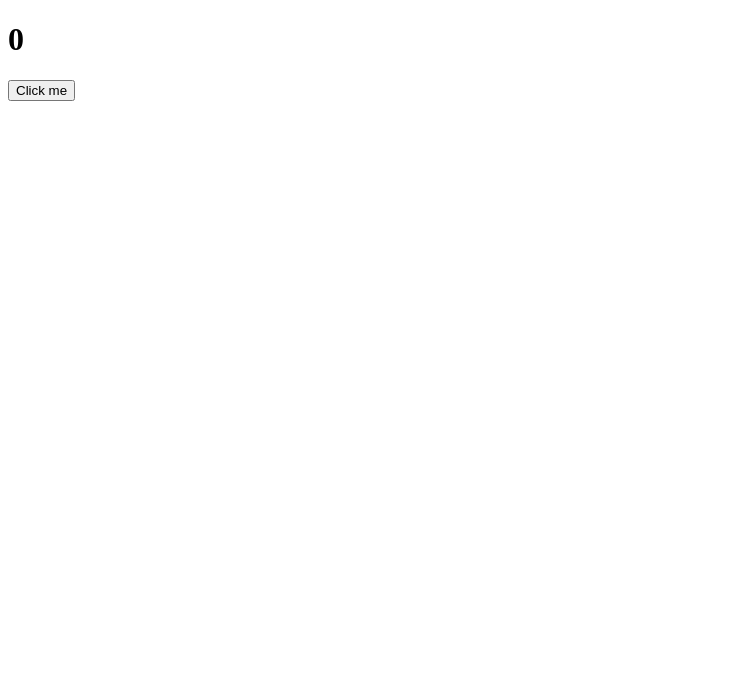
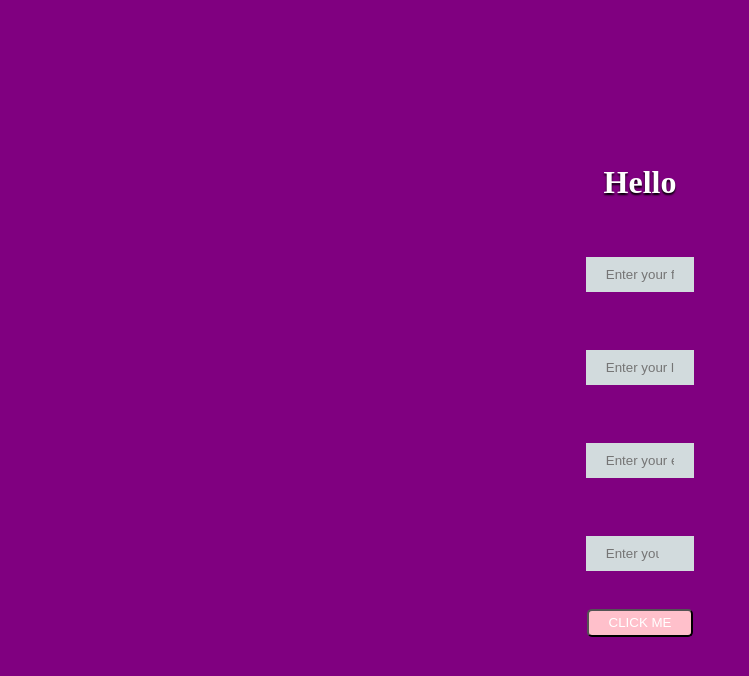
Before and after one commit to SarangIntellify/react, a React (Create React App) app: page / in a window 1280 px wide. Shown: the top 676 px of the page, without its empty margins (0-749 px from the left). Built offline with nearby package versions, Linux system fonts and the light colour scheme.

Commit message:
before spread operator forms

```diff
--- /dev/null
+++ b/src/Forms.jsx
@@ -0,0 +1,104 @@
+import React, { useState } from "react";
+import "./index.css"
+
+const Forms = () => {
+
+    // here fullName is an object having two attributes "fname and lname"
+    const [fullName, setInputs] = useState(
+        {
+            fname: "",
+            lname: "",
+            email: "",
+            phone: ""
+        }
+    );
+
+    const inputEvent = (event) => {
+        const { value, name } = event.target;
+        // updating the values using setInputs
+        setInputs((preVal) => {
+            if (name === 'fname') {
+                return {
+                    fname: value,
+                    lname: preVal.lname,
+                    email: preVal.email,
+                    phone: preVal.phone
+                };
+            }
+            else if (name === "lname") {
+                return {
+                    fname: preVal.fname,
+                    lname: value,
+                    email: preVal.email,
+                    phone: preVal.phone
+                };
+            }
+            else if (name === "email") {
+                return {
+                    fname: preVal.fname,
+                    lname: preVal.lname,
+                    email: value,
+                    phone: preVal.phone
+                };
+            }
+            else if (name === 'phone') {
+                return {
+                    fname: preVal.fname,
+                    lname: preVal.lname,
+                    email: preVal.email,
+                    phone: value,
+                };
+            }
+        })
+    };
+    // preventDefault prevents the default behaviour of form tag
+    const onSubmits = (event) => {
+        event.preventDefault();
+        alert('Form Submitted')
+    };
+    // onSubmit event in form tag can be written in button tag using onClick function
+    return (
+        <>
+            <form onSubmit={onSubmits}>
+                <div>
+                    {/* for name */}
+                    <h1>Hello {fullName.fname} {fullName.lname} </h1>
+                    <p>{fullName.email}</p>
+                    <br />
+                    <p>{fullName.phone}</p>
+                    <br />
+                    <input type="text" placeholder="Enter your first name"
+                        name="fname"
+                        onChange={inputEvent} value={fullName.fname}
+                    />
+                    <br />
+                    {/* for password */}
+
+                    <input type="text" placeholder="Enter your last name"
+                        name="lname"
+                        onChange={inputEvent} value={fullName.lname}
+                    />
+                    <br />
+
+                    <input type="email" placeholder="Enter your email"
+                        name="email"
+                        onChange={inputEvent} value={fullName.email}
+                        autoComplete="off"
+                    />
+                    <br />
+
+                    <input type="number" placeholder="Enter your number"
+                        name="phone"
+                        onChange={inputEvent} value={fullName.phone}
+                    />
+                    <br />
+                    <button type="submit">Click Me</button>
+                </div>
+            </form>
+
+        </>
+    );
+};
+
+
+export default Forms;
--- a/src/index.css
+++ b/src/index.css
@@ -1,13 +1,36 @@
-body {
-  margin: 0;
-  font-family: -apple-system, BlinkMacSystemFont, 'Segoe UI', 'Roboto', 'Oxygen',
-    'Ubuntu', 'Cantarell', 'Fira Sans', 'Droid Sans', 'Helvetica Neue',
-    sans-serif;
-  -webkit-font-smoothing: antialiased;
-  -moz-osx-font-smoothing: grayscale;
+* {
+  margin:0; padding:0; box-sizing: border-box; background-color: #d2dbdd;
+}
+div {
+  width:100%;
+  height:100vh;
+  display: flex;
+  justify-content: center;
+  align-items: center;
+  flex-direction: column;
+  background: purple;
 }
 
-code {
-  font-family: source-code-pro, Menlo, Monaco, Consolas, 'Courier New',
-    monospace;
+h1 {
+  color: white;
+  background: transparent;
+  text-shadow:0 2px 2px black;
 }
+input {
+  width:50%;
+  padding : 10px 20px;
+  border: none;
+  outline:none;
+  margin:20px 0;
+  text-align:center;
+}
+button {
+  line-height: 24px;
+  padding: 0 20px;
+  background:pink;
+  color:white;
+  outline:none;
+  border-radius:5px;
+  text-transform: uppercase;
+  cursor:pointer;
+}
--- a/src/index.js
+++ b/src/index.js
@@ -1,5 +1,5 @@
 import React from "react"
 import ReactDOM from "react-dom"
-import A from "./App2";
+import F from "./Forms";
 
-ReactDOM.render(<A />, document.getElementById("root"))
+ReactDOM.render(<F />, document.getElementById("root"))
```
Also changed, not shown: src/Formstwo.jsx (added, +9 -0 lines).
